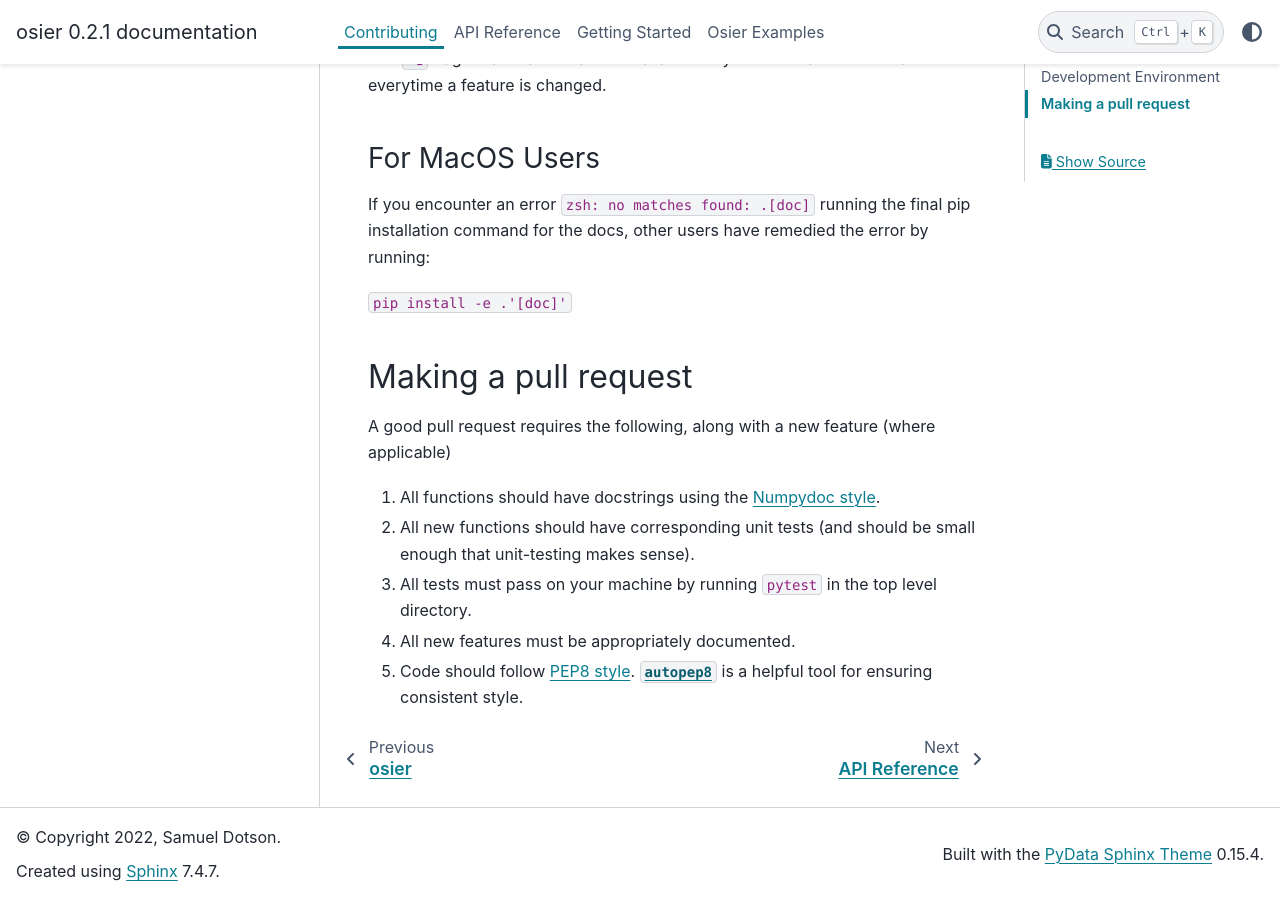
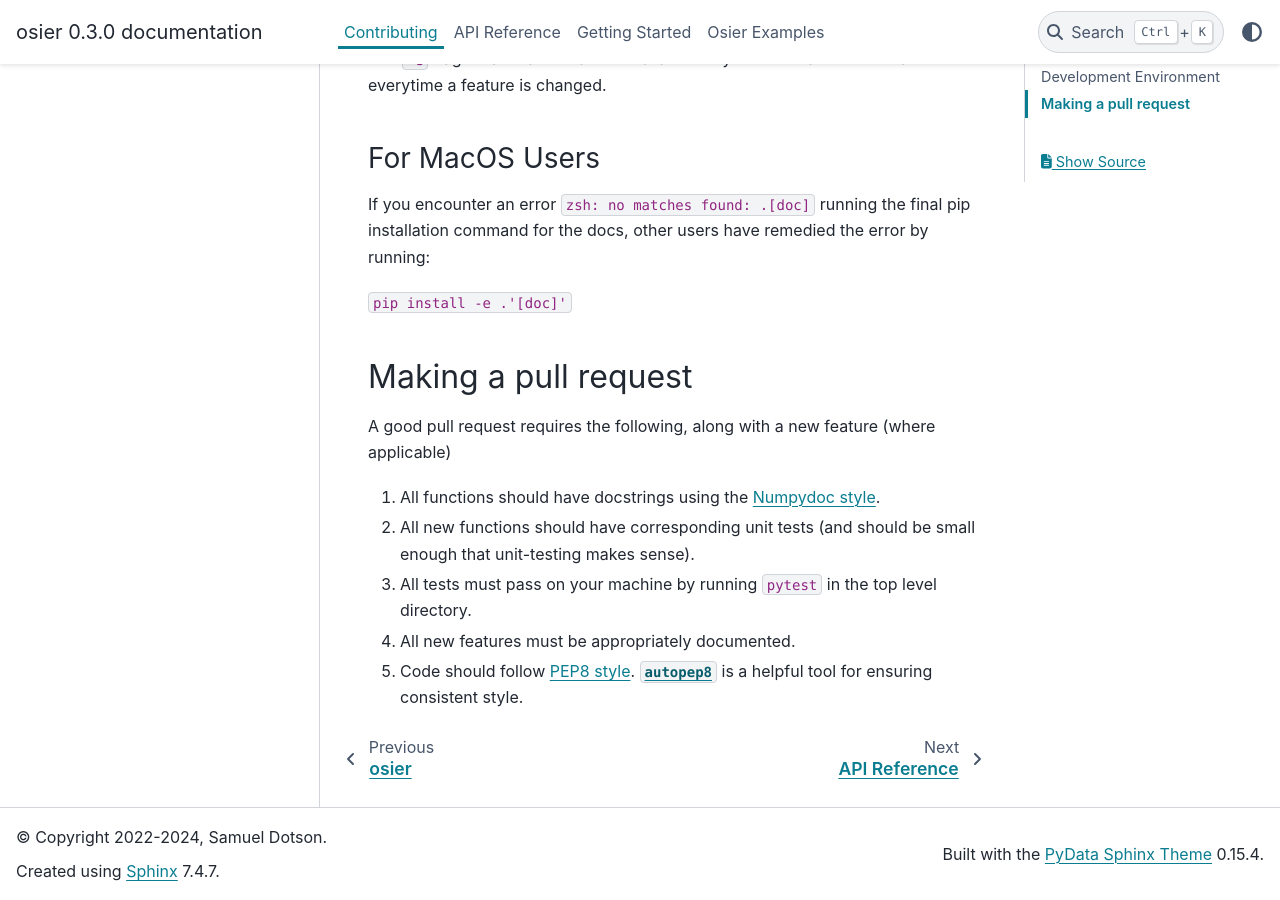
Before and after one commit to arfc/osier, a Sphinx documentation site: the page built from docs/source/contrib.md, in a window 1280 px wide and 900 px high, scrolled down 1200 px. Built offline with Sphinx 7.4.7 and the PyData theme 0.15.4, drawn with Linux system fonts in a browser that asks for light colours.

```diff
--- a/docs/source/conf.py
+++ b/docs/source/conf.py
@@ -18,11 +18,11 @@ sys.path.insert(0, os.path.abspath('../..'))
 # -- Project information -----------------------------------------------------
 
 project = 'osier'
-copyright = '2022, Samuel Dotson'
+copyright = '2022-2024, Samuel Dotson'
 author = 'Samuel Dotson'
 
 # The full version, including alpha/beta/rc tags
-release = '0.2.1'
+release = '0.3.0'
 
 
 # -- General configuration ---------------------------------------------------
@@ -44,6 +44,7 @@ extensions = [
     "sphinx.ext.mathjax",
     "sphinx.ext.coverage",
     "nbsphinx",
+    "nbsphinx_link"
 ]
 
 # Add any paths that contain templates here, relative to this directory.
--- a/pyproject.toml
+++ b/pyproject.toml
@@ -62,7 +62,8 @@ doc = [
         'numpydoc',
         'pydata_sphinx_theme',
         'nbsphinx',
-        'pandoc'
+        'pandoc',
+        'nbsphinx-link',
 ]
 
 [tool.setuptools.packages.find]
```
